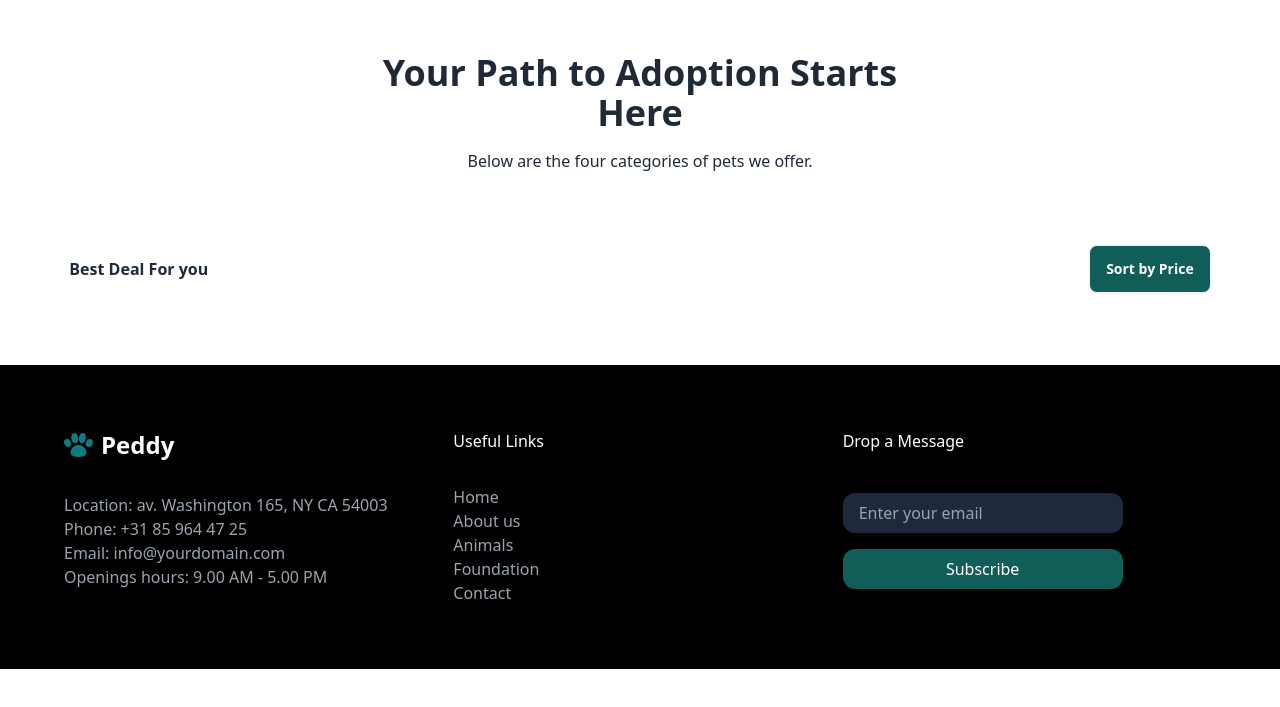
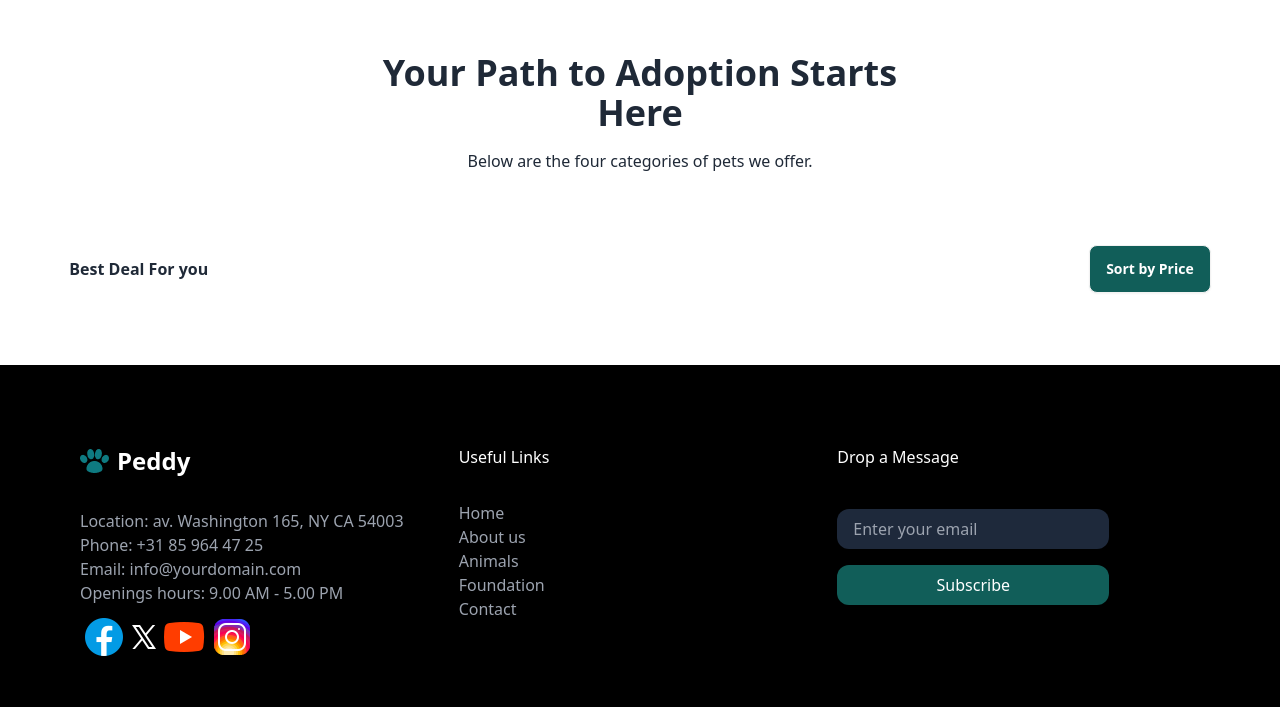
Before and after one commit to Mahajabin-Tokon/PHA6-AdoptPet, a plain HTML site: page index.html in a window 1280 px wide. Shown: the part 945-1652 px from the top of the page. Before the commit the page ends 1614 px from the top, so only its background shows below. Drawn offline with nearby package versions, Linux system fonts and the light colour scheme.

Commit message:
footer section complete

```diff
--- a/index.html
+++ b/index.html
@@ -89,7 +89,7 @@
       <section></section>
     </main>
 
-    <footer class="mt-14 mx-auto grid grid-cols-1 md:grid-cols-2 lg:grid-cols-3 justify-between gap-4 bg-black text-gray-400 p-16">
+    <footer class="mt-14 mx-auto grid grid-cols-1 md:grid-cols-2 lg:grid-cols-3 justify-between gap-4 bg-black text-gray-400 p-20">
       <div class="flex flex-col justify-start items-start">
         <div class="flex items-center gap-2 mb-8 text-white">
           <img src="./images/logo.webp" alt="Image of the logo" />
@@ -101,7 +101,12 @@
           <p>Email: info@yourdomain.com</p>
           <p>Openings hours: 9.00 AM - 5.00 PM</p>
         </div>
-        <div></div>
+        <div class="flex justify-start items-center mt-2">
+            <img src="./images/icons8-facebook-48.png" alt="Facebook icon">
+            <img src="./images/icons8-twitter-32.png" alt="Twitter icon">
+            <img src="./images/icons8-youtube-48.png" alt="Youtube icon">
+            <img src="./images/icons8-instagram-48.png" alt="Instagram icon">
+        </div>
       </div>
       <div class="flex flex-col justify-start items-start">
         <ul>
```
Also changed, not shown: images/icons8-facebook-48.png (added), images/icons8-instagram-48.png (added), images/icons8-twitter-32.png (added), images/icons8-youtube-48.png (added).
